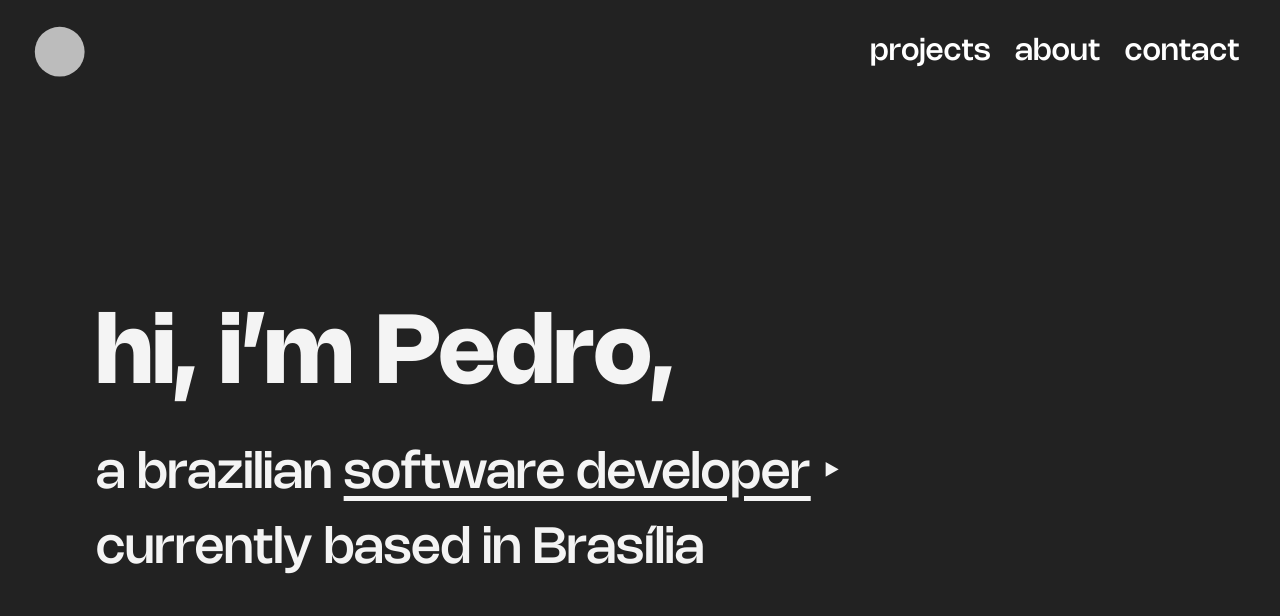
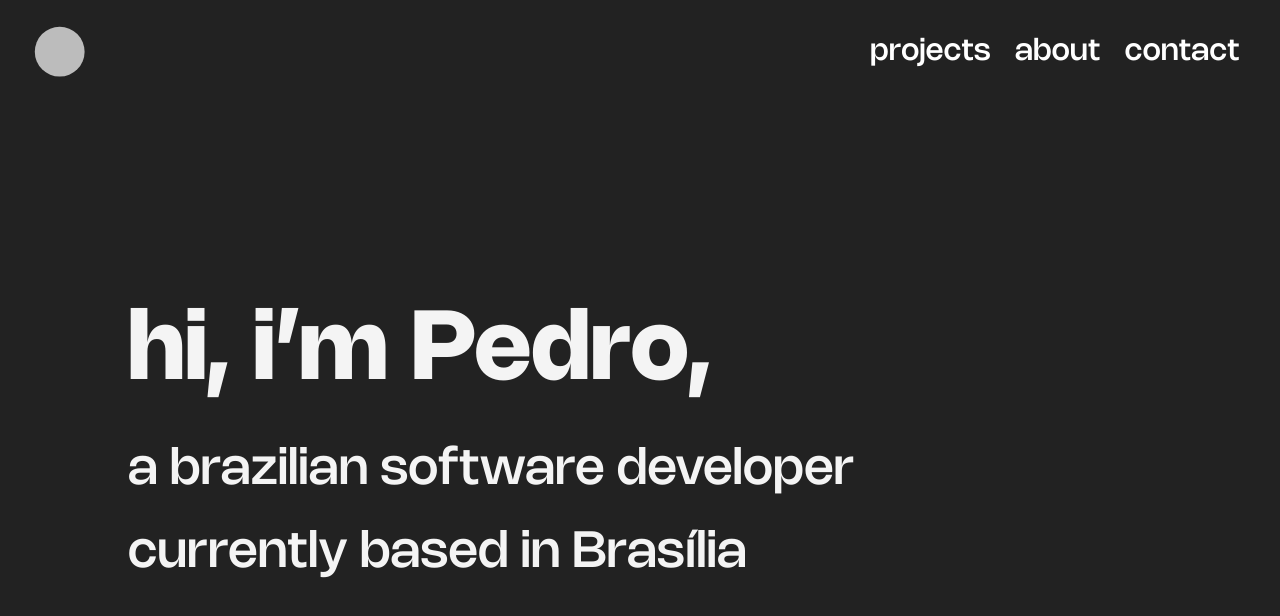
Before and after one commit to pdrmenezes/next-portfolio, a Next.js app: page / in a window 1280 px wide. Shown: the top 616 px of the page. Built offline with nearby package versions, Linux system fonts and the light colour scheme.

Commit message:
feat: add smooth staggered animation to home page + reduced motion accesibility checks + improve font readability

```diff
--- a/src/app/globals.css
+++ b/src/app/globals.css
@@ -20,3 +20,7 @@
 ::-webkit-scrollbar-thumb:hover {
   background-color: #a4a4a4;
 }
+
+.animate-stagger {
+  animation-delay: calc(var(--delay-base, 0s) + var(--i) * 0.1s);
+}
--- a/src/app/layout.tsx
+++ b/src/app/layout.tsx
@@ -69,14 +69,22 @@ const navLinks = [
 export default function RootLayout({ children }: { children: React.ReactNode }) {
   return (
     <html lang="en" className={nohemi.className}>
-      <body className="flex h-screen flex-col scroll-smooth bg-blackish p-4 text-whiteish antialiased">
+      <body className="flex h-screen flex-col scroll-smooth bg-blackish p-4 tracking-wide text-whiteish antialiased">
         <header className="flex flex-col items-center justify-between gap-4 text-center text-white sm:px-6 sm:py-4 md:flex-row lg:flex-row" id="top">
           <Link href="/">
-            <Image className="animate-pulse transition-transform md:scale-150" src={whiteCircle} alt="white icon" width={40} height={40} />
+            <Image
+              className="animate-pulse transition-transform motion-reduce:animate-none motion-reduce:opacity-75 md:scale-150"
+              src={whiteCircle}
+              alt="white icon"
+              width={40}
+              height={40}
+            />
           </Link>
           <MainNavigation navLinks={navLinks} />
         </header>
-        <main className="flex-1 overflow-y-auto px-4 py-20 md:py-40 lg:px-20">{children}</main>
+        <main className="flex-1 overflow-y-auto px-4 py-20 md:py-40 lg:px-20">
+          <section className="mx-auto h-full max-w-5xl">{children}</section>
+        </main>
       </body>
     </html>
   );
--- a/src/app/page.tsx
+++ b/src/app/page.tsx
@@ -1,19 +1,32 @@
-import Link from "next/link";
+import StaggeredText, { StaggeredTextProps } from "@/components/staggered-text/staggered-text";
+import { calculateStaggerDelays } from "@/lib/calculate-staggered-delays";
 
 export default function Home() {
+  const lines: Omit<StaggeredTextProps, "delay">[] = [
+    {
+      text: "hi, i’m Pedro,",
+      className: "text-[clamp(3rem,9vw,6rem)] font-bold",
+      as: "h1",
+    },
+    {
+      text: "a brazilian software developer",
+      className: "text-[clamp(1.2rem,5vw,3.125rem)] font-medium",
+      as: "h2",
+    },
+    {
+      text: "currently based in Brasília",
+      className: "text-[clamp(1.2rem,5vw,3.125rem)] font-medium",
+      as: "h2",
+    },
+  ];
+
+  const delays = calculateStaggerDelays(lines.map((line) => line.text));
+
   return (
     <div className="flex h-full flex-col justify-center gap-2">
-      <h1 className="text-[clamp(3rem,9vw,6rem)] font-bold">hi, i’m Pedro,</h1>
-      <div className="w-fit">
-        <h2 className="text-[clamp(1.2rem,5vw,3.125rem)] font-medium">
-          a brazilian{" "}
-          <Link href={"/projects"} className="transition-all hover:tracking-wide">
-            <span className="cursor-pointer underline underline-offset-8">software developer</span>
-            <span className="cursor-pointer"> ‣</span>
-          </Link>{" "}
-        </h2>
-        <h2 className="text-[clamp(1.2rem,5vw,3.125rem)] font-medium">currently based in Brasília</h2>
-      </div>
+      {lines.map((line, i) => (
+        <StaggeredText key={i} className={line.className} as={line.as} text={line.text} delay={delays[i]} />
+      ))}
     </div>
   );
 }
--- /dev/null
+++ b/src/components/staggered-text/staggered-text.tsx
@@ -0,0 +1,38 @@
+import { JSX } from "react";
+
+export type StaggeredTextProps = {
+  text: string;
+  className?: string;
+  /**
+   * The HTML tag to render as the container.
+   * Defaults to 'h1'. Can be 'h2', 'p', 'div', etc.
+   */
+  as?: keyof JSX.IntrinsicElements;
+  /**
+   * Base delay in seconds before the animation of this component starts.
+   * This allows staggering multiple `StaggeredText` components smoothly.
+   * Defaults to 0 (start immediately).
+   */
+  delay?: number;
+};
+
+export default function StaggeredText({ text, className = "", as: Component = "h1", delay = 0 }: StaggeredTextProps) {
+  return (
+    <Component className={`${className}`}>
+      {text.split(" ").map((word, i) => (
+        <span
+          key={i}
+          style={
+            {
+              "--i": i,
+              "--delay-base": `${delay}s`,
+            } as React.CSSProperties
+          }
+          className="motion-reduce:animate-fade animate-stagger inline-block opacity-0"
+        >
+          {word}&nbsp;
+        </span>
+      ))}
+    </Component>
+  );
+}
--- /dev/null
+++ b/src/lib/calculate-staggered-delays.ts
@@ -0,0 +1,13 @@
+export function calculateStaggerDelays(lines: string[], delayPerWord = 0.1): number[] {
+  const delays: number[] = [];
+  let totalWords = 0;
+
+  for (const line of lines) {
+    delays.push(Number((totalWords * delayPerWord).toFixed(2)));
+
+    const words = line.trim().split(" ").filter(Boolean);
+    totalWords += words.length;
+  }
+
+  return delays;
+}
--- a/tailwind.config.ts
+++ b/tailwind.config.ts
@@ -1,29 +1,39 @@
 import type { Config } from "tailwindcss";
 
-
 export default {
-  content: [
-    './src/**/*.{js,ts,jsx,tsx}',
-  ],
+  content: ["./src/**/*.{js,ts,jsx,tsx}"],
   theme: {
     extend: {
       backgroundImage: {
-        'gradient-radial': 'radial-gradient(var(--tw-gradient-stops))',
-        'gradient-conic':
-          'conic-gradient(from 180deg at 50% 50%, var(--tw-gradient-stops))',
+        "gradient-radial": "radial-gradient(var(--tw-gradient-stops))",
+        "gradient-conic": "conic-gradient(from 180deg at 50% 50%, var(--tw-gradient-stops))",
       },
       colors: {
-        'blackish': '#222222',
-        'whiteish': '#f4f4f4',
-        'khaki': '#f0e68c',
-        'lightblue': '#add8e6',
-        'lightgreen': '#90ee90',
-        'lightpink': '#ffb6c1',
-        'lightcyan': '#e0ffff',
-        'lightsalmon': '#ffa07a',
-        'lightsteelblue': '#b0c4de',
-      }
+        blackish: "#222222",
+        whiteish: "#f4f4f4",
+        khaki: "#f0e68c",
+        lightblue: "#add8e6",
+        lightgreen: "#90ee90",
+        lightpink: "#ffb6c1",
+        lightcyan: "#e0ffff",
+        lightsalmon: "#ffa07a",
+        lightsteelblue: "#b0c4de",
+      },
+      keyframes: {
+        fadeInUp: {
+          "0%": { opacity: "0", transform: "translateY(5px)" },
+          "100%": { opacity: "1", transform: "translateY(0)" },
+        },
+        fade: {
+          "0%": { opacity: "0" },
+          "100%": { opacity: "1" },
+        },
+      },
+      animation: {
+        stagger: "fadeInUp 0.6s ease forwards",
+        fade: "fade 2s ease forwards",
+      },
     },
   },
   plugins: [],
-} satisfies Config
+} satisfies Config;
```
